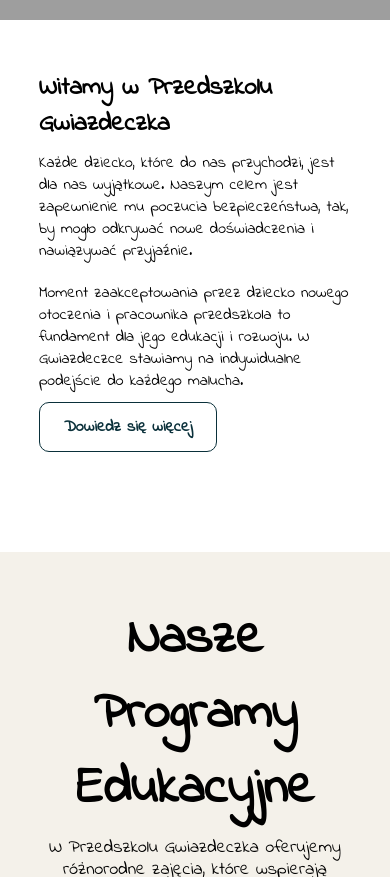
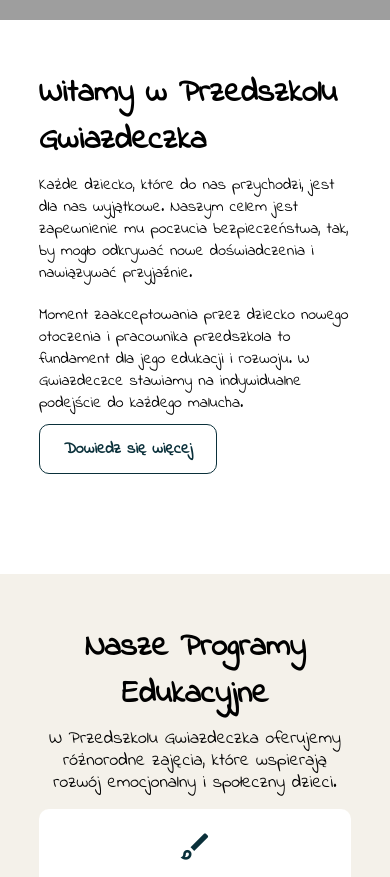
Before and after one commit to Smoleckk/portal-maluch, an Angular app in the folder web/maluch/: page / in a window 390 px wide. Shown: the part 571-1448 px from the top of the page. Built offline with nearby package versions, Linux system fonts and the light colour scheme; grey boxes are pictures that could not be loaded.

Commit message:
formatowanie

```diff
--- a/web/maluch/projects/maluch-app/src/app/funkcjonalnosci/prezentacja/strony/prezentacja-strona-glowna/prezentacja-strona-glowna.component.scss
+++ b/web/maluch/projects/maluch-app/src/app/funkcjonalnosci/prezentacja/strony/prezentacja-strona-glowna/prezentacja-strona-glowna.component.scss
@@ -108,7 +108,7 @@
     width: 80%;
 
     h1 {
-      font-size: 25px;
+      font-size: 32px;
     }
   }
 }
@@ -169,6 +169,11 @@
 }
 
 @media (max-width: 800px) {
+  .course {
+    h1 {
+      font-size: 32px;
+    }
+  }
   .row {
     flex-direction: column;
   }
@@ -190,7 +195,6 @@
     font-size: 62px;
     font-weight: bold;
   }
-
   p {
     font-size: 18px;
     font-weight: 300;
@@ -212,12 +216,24 @@
 
 .rekrutacja-col-55 {
   flex-basis: 55%;
-
 }
 
 @media (max-width: 800px) {
   .row {
     flex-direction: column;
   }
-
+  .rekrutacja {
+    h1 {
+      font-size: 32px;
+    }
+    h2{
+      font-size: 25px;
+    }
+  }
+  .rekrutacja-col-33 {
+    display: none;
+  }
+  .rekrutacja-col-55 {
+    flex-basis: 100%
+  }
 }
```
